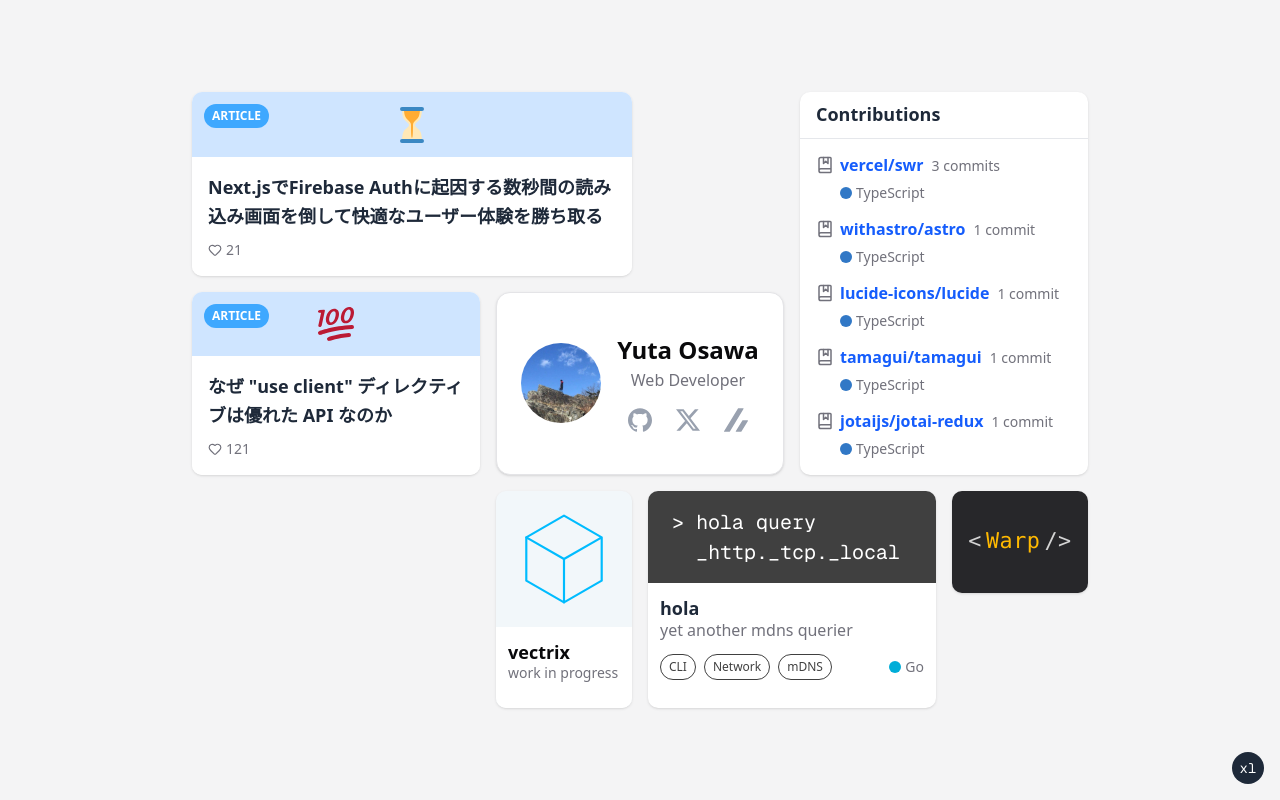
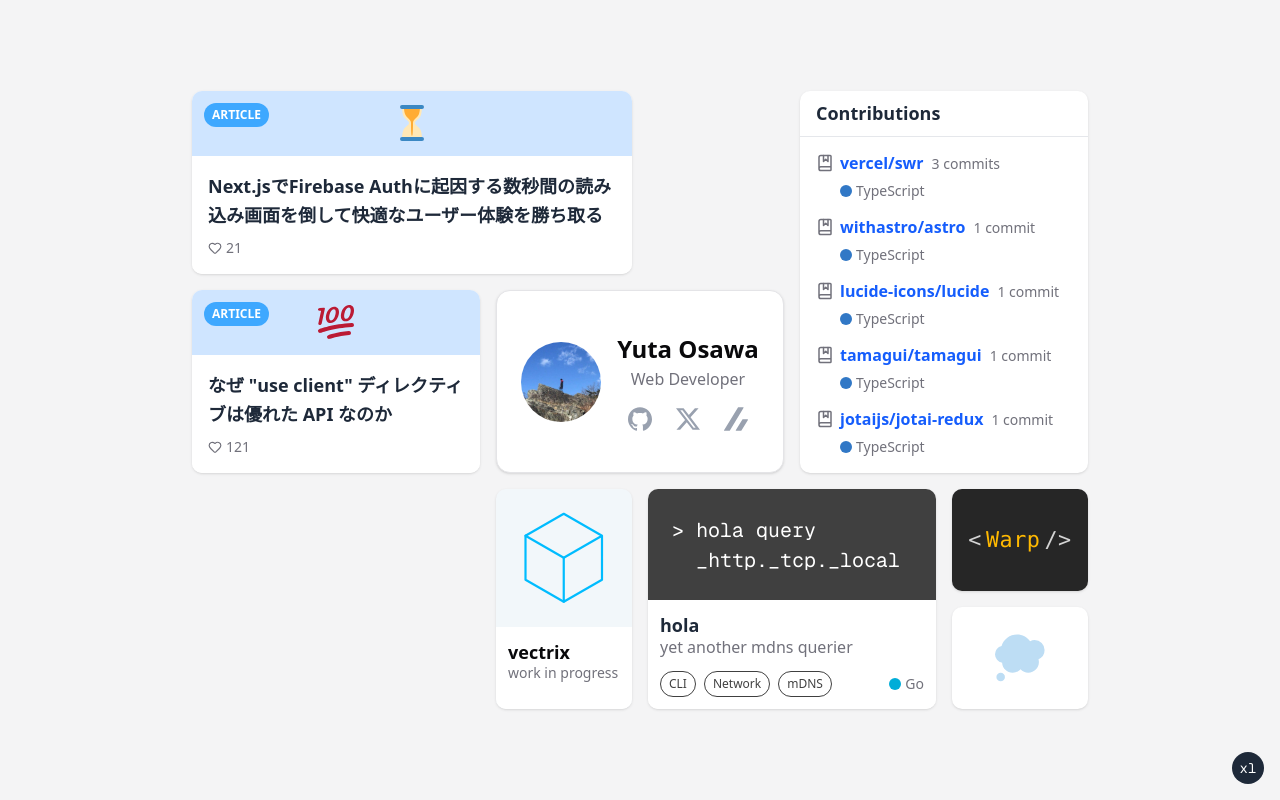
Before and after one commit to oosawy/oosawy.dev, a Next.js app: page / in a window 1280 px wide. Built offline with nearby package versions, Linux system fonts and the light colour scheme.

Commit message:
add a work card: secret balloon

```diff
--- a/src/app/page.tsx
+++ b/src/app/page.tsx
@@ -4,6 +4,7 @@ import ContributionsCard from '~/components/contributions-card'
 import { HourglassNotDoneIcon, HundredPointsIcon } from '~/components/icons'
 import { ProfileCard } from '~/components/profile-card'
 import { HolaCard } from '~/components/work-cards/hola-card'
+import { ThoughtCard } from '~/components/work-cards/thought-card'
 import { VectrixCard } from '~/components/work-cards/vectrix-card'
 import { WarpCard } from '~/components/work-cards/warp-card'
 
@@ -44,7 +45,10 @@ export default function Home() {
         </div>
 
         <div className="col-span-1 row-span-1 md:row-start-4 lg:col-span-1 lg:row-start-3 lg:col-start-6">
-          <WarpCard />
+          <div className="flex flex-col gap-4">
+            <WarpCard />
+            <ThoughtCard />
+          </div>
         </div>
 
         <div className="col-span-2 row-span-2 sm:col-span-1 md:col-span-2 md:col-start-3 lg:row-start-1 lg:col-start-5">
--- a/src/components/icons.tsx
+++ b/src/components/icons.tsx
@@ -90,7 +90,10 @@ export const GitHubIcon = (props: { className: string }) => (
 )
 
 export const CubeIcon = (props: { className: string }) => (
-  <svg  xmlns="http://www.w3.org/2000/svg" role="img" viewBox="0 0 24 24"
+  <svg
+    xmlns="http://www.w3.org/2000/svg"
+    role="img"
+    viewBox="0 0 24 24"
     fill="none"
     stroke="currentColor"
     strokeLinecap="round"
@@ -102,5 +105,21 @@ export const CubeIcon = (props: { className: string }) => (
     <path d="M12 12 3.3 7v10l8.7 5" />
     <path d="M20.7 7v10L12 22V12zL12 2 3.3 7" />
   </svg>
+)
 
+export const ThoughtBalloonIcon = () => (
+  <svg
+    viewBox="0 0 36 36"
+    xmlns="http://www.w3.org/2000/svg"
+    aria-hidden="true"
+    role="img"
+    width="1em"
+    height="1em"
+  >
+    <path
+      fill="#BDDDF4"
+      d="M35 12a7 7 0 0 0-7-7c-1.167 0-2.265.29-3.232.794c-2.082-2.827-5.425-4.669-9.205-4.669c-5.132 0-9.475 3.38-10.923 8.036A5.997 5.997 0 0 0 0 15a5.996 5.996 0 0 0 5.021 5.913C5.237 24.862 8.498 28 12.5 28c2.176 0 4.13-.933 5.5-2.413A7.472 7.472 0 0 0 23.5 28c4.143 0 7.5-3.357 7.5-7.5a7.5 7.5 0 0 0-.289-2.045A7.001 7.001 0 0 0 35 12z"
+    ></path>
+    <circle fill="#BDDDF4" cx="4" cy="31" r="3"></circle>
+  </svg>
 )
--- a/src/components/work-cards/hola-card.tsx
+++ b/src/components/work-cards/hola-card.tsx
@@ -5,7 +5,7 @@ export function HolaCard() {
   return (
     <div className="flex flex-col relative w-full h-full bg-white rounded-lg shadow-sm overflow-hidden hover:shadow-lg transition-shadow">
       {/* Header Section */}
-      <div className="bg-neutral-700 text-white font-mono p-4 flex justify-center min-h-16 @container">
+      <div className="grow bg-neutral-700 text-white font-mono p-4 flex justify-center items-center min-h-16 @container">
         <div className="text-[min(8cqw,20px)] whitespace-pre">
           {`> hola query\n  _http._tcp._local `}
         </div>
--- /dev/null
+++ b/src/components/work-cards/thought-card.tsx
@@ -0,0 +1,15 @@
+import { ThoughtBalloonIcon } from '../icons'
+
+export function ThoughtCard() {
+  return (
+    <div className="w-full grid place-items-center bg-white rounded-lg shadow-sm hover:shadow-lg transition-shadow">
+      <div className="w-full aspect-4/3 grid place-items-center @container-[size]">
+        <a target="_blank" title="work in progress">
+          <span className="text-[50cqh]">
+            <ThoughtBalloonIcon />
+          </span>
+        </a>
+      </div>
+    </div>
+  )
+}
--- a/src/components/work-cards/warp-card.tsx
+++ b/src/components/work-cards/warp-card.tsx
@@ -1,7 +1,7 @@
 export function WarpCard() {
   return (
-    <div className="w-full grid place-items-center bg-zinc-800 rounded-lg shadow-sm hover:shadow-lg transition-shadow">
-      <div className="w-full aspect-4/3 grid place-items-center @container-[size]">
+    <div className="w-full grid place-items-center bg-neutral-800 rounded-lg shadow-sm hover:shadow-lg transition-shadow">
+      <div className="w-full aspect-4/3 grid place-items-center @container">
         <a href={'https://github.com/oosawy/react-warp'} target="_blank">
           <code className="tracking-wide space-x-1 font-medium text-[calc(16cqw)]">
             <span className="text-neutral-300">{'<'}</span>
```
Lines whose indentation alone changed are shown as unchanged.
